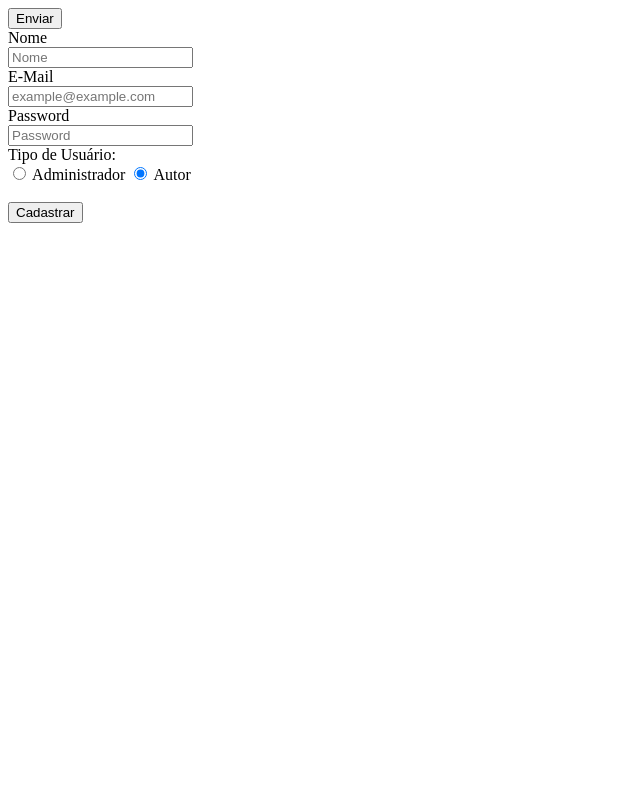
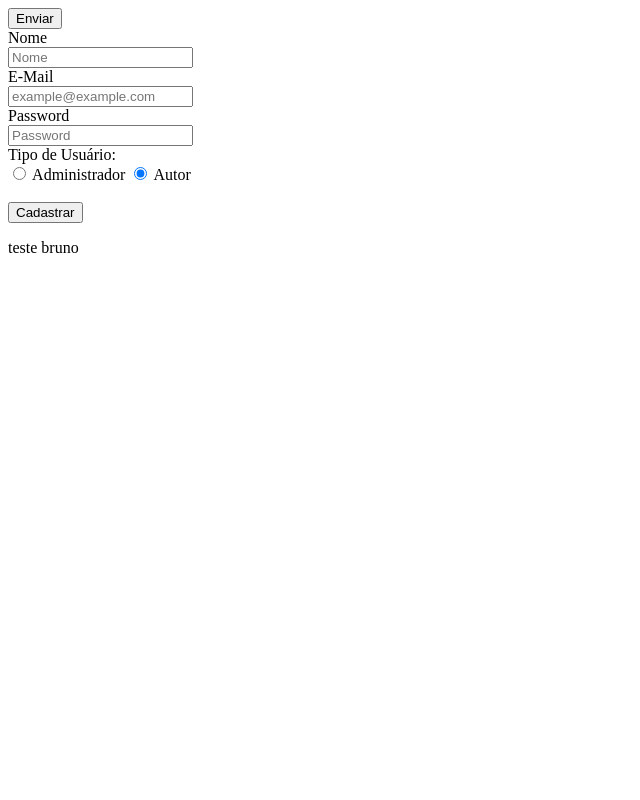
Before and after one commit to brunobms1987/TrabalhoFinalPHP, a PHP site: page /cadastrar.php in a window 1280 px wide. Shown: the whole page, without its empty margins (0-640 px from the left). Run offline with PHP 8.4, Linux system fonts and the light colour scheme.

```diff
--- a/cadastrar.php
+++ b/cadastrar.php
@@ -43,5 +43,6 @@
                 </div>
             </div>
         </form>
+        teste bruno
     </body>
 </html>
```
